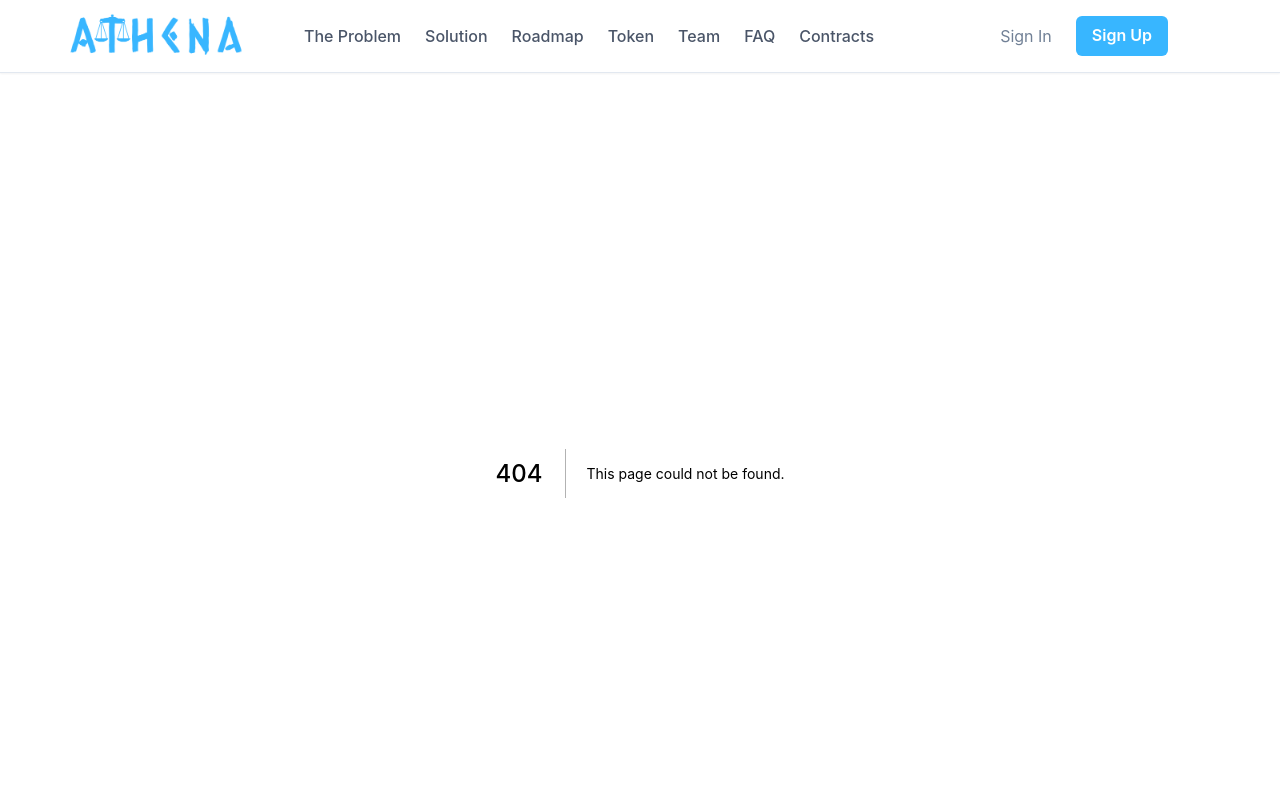
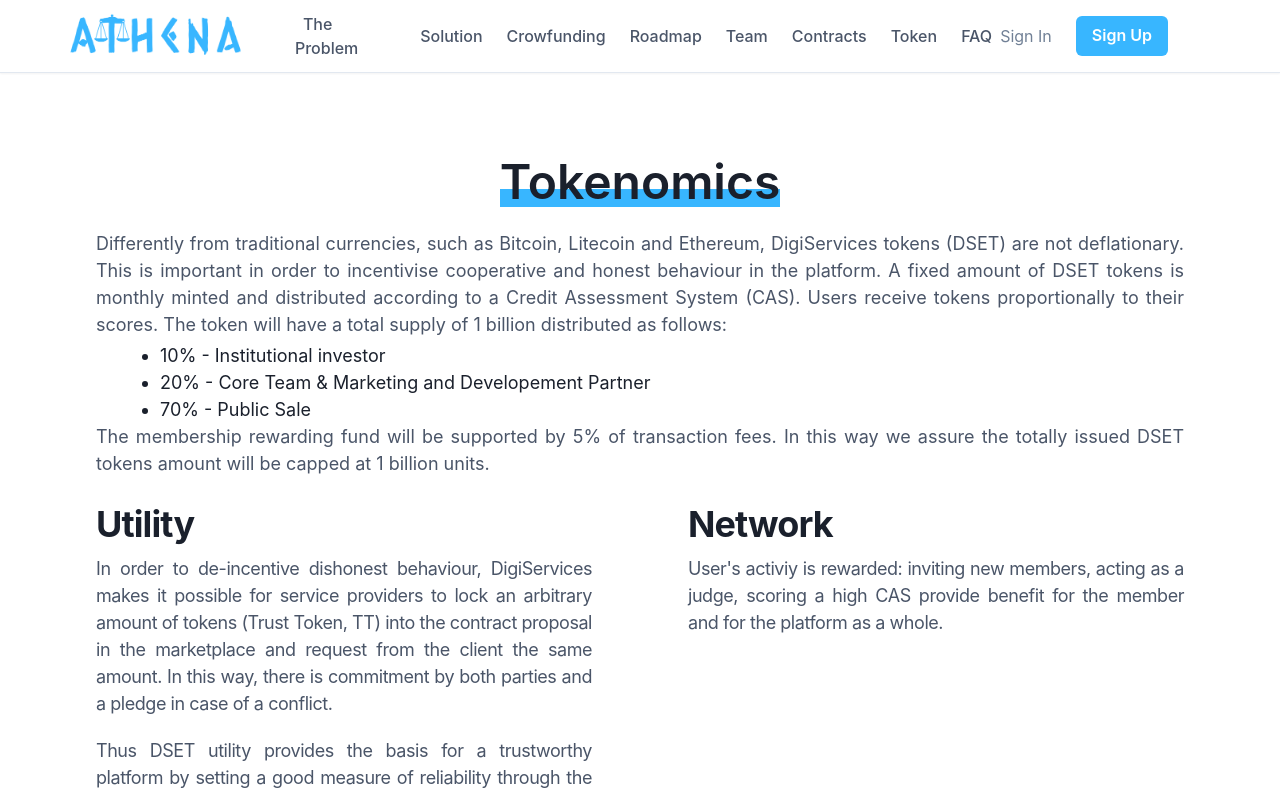
Before and after one commit to athena-labz/athena-frontend, a Next.js app: page /token in a window 1280 px wide. Before the commit this address had no page. Shown: the top 795 px of the page. Built offline with nearby package versions, Linux system fonts and the light colour scheme.

Commit message:
update styles

```diff
--- a/components/Header/index.tsx
+++ b/components/Header/index.tsx
@@ -11,9 +11,9 @@
   Icon,
   Link,
   Popover,
-    ButtonGroup ,
+  ButtonGroup,
   PopoverTrigger,
-    PopoverFooter ,
+  PopoverFooter,
   PopoverContent,
   useColorModeValue,
   useBreakpointValue,
@@ -29,7 +29,7 @@
   PopoverHeader,
   PopoverBody,
 } from '@chakra-ui/react';
-import { BiKey,BiLogOut } from "react-icons/bi";
+import { BiKey, BiLogOut } from "react-icons/bi";
 import {
   HamburgerIcon,
   CloseIcon,
@@ -37,15 +37,15 @@
   ChevronRightIcon,
   PhoneIcon,
 } from '@chakra-ui/icons';
-import { useState,useEffect } from 'react';
+import { useState, useEffect } from 'react';
 import Image from 'next/image';
 import { useRouter } from 'next/router'
 const Header: NextPage = () => {
   const { isOpen, onToggle } = useDisclosure();
   const router = useRouter()
-    const pathnames_not_scroll_header = ['/create-contract','/profile']
+  const pathnames_not_scroll_header = ['/create-contract', '/profile']
   const scroll_ = pathnames_not_scroll_header.indexOf(router.pathname) === -1;
-    const [state, setstate] = useState( scroll_ ? true:false)
+  const [state, setstate] = useState(scroll_ ? true : false)
   const [yPos, setYPos] = useState(0)
 
 
@@ -68,7 +68,7 @@
     <Box w="100%" >
       <Flex
         as={'header'}
-            pos={yPos > 70 && scroll_?"fixed" :"relative"}
+        pos={yPos > 70 && scroll_ ? "fixed" : "relative"}
         top="0"
         w={'full'}
         boxShadow={'sm'}
@@ -158,18 +158,6 @@
             marginRight="6rem"
             spacing={6}>
 
-            <Button
-               as={'a'}
-                bg={'#38b6ff'}
-                color={'white'}
-                href="/create-contract"
-                marginTop={1}
-                _hover={{
-                  bg: 'blue.400',
-                }}>
-              <Text marginRight="0.3rem"  marginLeft="0.5rem">Create a contract</Text>
-            </Button>
-
             <Popover >
               <PopoverTrigger >
                 <Button
@@ -185,26 +173,26 @@
                   }}>
 
                   <WrapItem>
-                      <Avatar name="John Smith"  bgColor="#38b6ff" size="sm" />
+                    <Avatar name="John Smith" bgColor="#38b6ff" size="sm" />
                   </WrapItem>
 
-                    <Text marginRight="0.3rem"  marginLeft="0.5rem">7.0000</Text>
+                  <Text marginRight="0.3rem" marginLeft="0.5rem">7.0000</Text>
 
                   <Text color="#38b6ff" fontWeight="700" > DSET </Text>
 
                 </Button>
               </PopoverTrigger>
 
-              <PopoverContent  w={"16rem"} _focus={{   boxShadow:"none"  }} >
+              <PopoverContent w={"16rem"} _focus={{ boxShadow: "none" }} >
                 <PopoverArrow />
                 <PopoverHeader pt={4} fontWeight="bold" border="0" fontSize={'lg'} color={'gray.800'}>
                   John Smith
                 </PopoverHeader>
-                <PopoverBody  display="flex" flexDirection="row">
+                <PopoverBody display="flex" flexDirection="row">
                   <Text fontWeight={600} color={'gray.500'}>
                     0xc4c16a645...b21a
                   </Text>
-                  <BiKey  style={{ color: "#1E88E5", fontSize: "1.5em" }} />
+                  <BiKey style={{ color: "#1E88E5", fontSize: "1.5em" }} />
                 </PopoverBody>
                 <Divider orientation="horizontal" />
                 <PopoverBody>
@@ -242,22 +230,27 @@
 
                       </Button>
                     </Stack>
-
                   </Box>
 
                 </PopoverBody>
+
                 <Divider orientation="horizontal" />
-                <PopoverBody color={'gray.600'} fontWeight="bold"  _hover = { { color: "#1E88E5" } }as="a" href="profile">
+
+                <PopoverBody color={'gray.600'} fontWeight="bold" _hover={{ color: "#1E88E5" }} as="a" href="/create-contract">
+                Create a contract
+                </PopoverBody>
+                <Divider orientation="horizontal" />
+                <PopoverBody color={'gray.600'} fontWeight="bold" _hover={{ color: "#1E88E5" }} as="a" href="profile">
                   Profile
                 </PopoverBody>
-                 <PopoverBody color={'gray.600'} fontWeight="bold"  _hover = { { color: "#1E88E5" } }as="a" href="#">
+                <PopoverBody color={'gray.600'} fontWeight="bold" _hover={{ color: "#1E88E5" }} as="a" href="#">
                   CAS History
                 </PopoverBody>
-                 <PopoverBody color={'gray.600'} fontWeight="bold"  _hover = { { color: "#1E88E5" } }as="a" href="#">
+                <PopoverBody color={'gray.600'} fontWeight="bold" _hover={{ color: "#1E88E5" }} as="a" href="#">
                   Rewards History
                 </PopoverBody>
                 <Divider orientation="horizontal" />
-                <PopoverBody textAlign="left" color={'gray.600'} fontWeight="bold" _hover = { { color: "#1E88E5" } } as="button" onClick={(e) => setstate(!state)}>
+                <PopoverBody textAlign="left" color={'gray.600'} fontWeight="bold" _hover={{ color: "#1E88E5" }} as="button" onClick={(e) => setstate(!state)}>
                   Logout
                 </PopoverBody>
 
@@ -281,7 +274,7 @@
   const popoverContentBgColor = useColorModeValue('white', 'gray.800');
 
   return (
-        <Stack direction={'row'} spacing={2} style={{alignItems:"center"}} >
+    <Stack direction={'row'} spacing={2} style={{ alignItems: "center" }} >
 
       {NAV_ITEMS.map((navItem) => (
         <Box key={navItem.label} >
@@ -431,38 +424,43 @@
 const NAV_ITEMS: Array<NavItem> = [
   {
     label: 'The Problem',
-        href:"/#problem"
+    href: "/#problem"
 
   },
   {
     label: 'Solution',
-        href:"/#solution"
+    href: "/#solution"
 
   },
   {
-        label: 'Roadmap',
-        href:"/#roadmap"
-
+    label: 'Crowfunding ',
+    href: ""
   },
   {
-        label: 'Token',
-        href:"/#token"
+    label: 'Roadmap',
+    href: "/#roadmap"
 
   },
   {
     label: 'Team',
-        href:'/#team'
+    href: '/#team'
+
+  },
+  {
+    label: 'Contracts',
+    href: "/contracts"
+  },
+   {
+    label: 'Token',
+    href: "/token"
 
   },
   {
     label: 'FAQ',
-        href:'/#faq'
+    href: '/#faq'
 
   },
-      {
-        label: 'Contracts',
-        href:"/contracts"
-      },
+
 
 ];
 export default Header
--- a/pages/api/contract.ts
+++ b/pages/api/contract.ts
@@ -17,7 +17,7 @@
             publisherCAS:20000,
             publisher_name:"Carlos Augusto",
             "relation_type": "distributed",
-            "privacy_type": "public",
+            "privacy_type": "PUBLIC",
             "publisher": "202cb962ac59075b964b07152d234b70",
             "collateral": [
                 {
@@ -200,8 +200,8 @@
             title:"Mountain Bike For Sale",
             publisherCAS:200000,
             publisher_name:"Mark Lavosier",
-            "relation_type": "distributed",
-            "privacy_type": "public",
+            "relation_type": "one-time",
+            "privacy_type": "PUBLIC",
             "publisher": "202cb962ac59075b964b07152d234b70",
             "collateral": [
                 {
@@ -353,7 +353,7 @@
             publisherCAS:3456522,
             publisher_name:"Edward Elric",
             "relation_type": "distributed",
-            "privacy_type": "public",
+            "privacy_type": "PUBLIC",
             "publisher": "202cb962ac59075b964b07152d234b70",
             "collateral": [
                 {
@@ -503,7 +503,7 @@
             publisherCAS:20000,
             publisher_name:"Eren Yeagar",
             "relation_type": "distributed",
-            "privacy_type": "public",
+            "privacy_type": "PUBLIC",
             "publisher": "202cb962ac59075b964b07152d234b70",
             "collateral": [
                 {
@@ -597,7 +597,7 @@
             publisherCAS:20000,
             publisher_name:"Mikasa Ackerman",
             "relation_type": "distributed",
-            "privacy_type": "public",
+            "privacy_type": "PUBLIC",
             "publisher": "202cb962ac59075b964b07152d234b70",
             "collateral": [
                 {
@@ -691,7 +691,7 @@
             publisherCAS:20000,
             publisher_name:"Levi Ackerman",
             "relation_type": "distributed",
-            "privacy_type": "public",
+            "privacy_type": "PUBLIC",
             "publisher": "202cb962ac59075b964b07152d234b70",
             "collateral": [
                 {
--- a/pages/contract/[slug].tsx
+++ b/pages/contract/[slug].tsx
@@ -233,7 +233,7 @@
                     </Flex>
                   </Box>
                   <Button w="300px" colorScheme="blue" py={6}>
-                    PURCHASE
+                  AGREE AND SIGN
                   </Button>
 
                 </Stack>
--- /dev/null
+++ b/pages/token.tsx
@@ -0,0 +1,159 @@
+import {
+    Box,
+    Button,
+    chakra,
+    Heading,
+    Stack,
+    Flex,
+    Center,
+    SimpleGrid,
+    Text,
+    UnorderedList,
+    ListItem,
+    useColorModeValue,
+  } from "@chakra-ui/react";
+
+  import { GiCoins, GiHandOk, GiChart } from "react-icons/gi";
+
+  export default function TokenSection() {
+    return (
+      <Box   >
+
+        <Flex
+          p={16}
+          paddingBottom={0}
+          style={{ textAlign: "center", scrollMarginTop: 50 }} id="token" pt={0}
+          w="full"
+          justifyContent="center"
+          alignItems="center"
+        >
+          <Box
+            px={8}
+            py={20}
+            mx="auto"
+          >
+            <Box >
+              <Heading
+                fontWeight={600}
+                paddingBottom={5}
+                fontSize={{ base: '3xl', sm: '4xl', lg: '5xl' }}>
+                <Text
+                  paddingBottom={0}
+                  as={'span'}
+                  position={'relative'}
+                  _after={{
+                    content: "''",
+                    width: 'full',
+                    height: '30%',
+                    position: 'absolute',
+                    bottom: 1,
+                    left: 0,
+                    bg: '#38b6ff',
+                    zIndex: -1,
+                  }}>
+                  Tokenomics
+                </Text>
+
+              </Heading>
+            </Box>
+            <Box order={{ base: 0, md: 2 }}>
+              <chakra.p
+                mb={1}
+                textAlign={{ base: "justify", sm: "justify" }}
+                color={useColorModeValue("gray.600", "gray.400")}
+                fontSize={{ md: "lg" }}
+              >
+                Differently from traditional currencies, such as Bitcoin, Litecoin and Ethereum, DigiServices tokens (DSET) are not deflationary. This is important in order to incentivise cooperative and honest behaviour in the platform. A fixed amount of DSET tokens is monthly minted and distributed according to a Credit Assessment System (CAS).
+                Users receive tokens proportionally to their scores. The token will have a total supply of 1 billion distributed as follows:
+              </chakra.p>
+
+
+              <UnorderedList paddingLeft="3rem">
+                <ListItem fontSize="lg" textAlign={"left"}> 10% - Institutional investor</ListItem>
+                <ListItem fontSize="lg" textAlign={"left"}> 20% - Core Team {"&"} Marketing and Developement Partner</ListItem>
+                <ListItem fontSize="lg" textAlign={"left"}> 70% - Public Sale</ListItem>
+              </UnorderedList>
+
+              <chakra.p
+                mb={5}
+                textAlign={{ base: "justify", sm: "justify" }}
+                color={useColorModeValue("gray.600", "gray.400")}
+                fontSize={{ md: "lg" }}
+              >
+                The membership rewarding fund will be supported by 5% of transaction fees. In this way we assure the totally issued DSET tokens amount will be capped at 1 billion units.
+              </chakra.p>
+
+
+            </Box>
+            <SimpleGrid
+              alignItems="start"
+              columns={{ base: 1, md: 2 }}
+              mb={0}
+              spacingY={{ base: 10, md: 32 }}
+              spacingX={{ base: 10, md: 24 }}
+            >
+              <Box>
+                <Text
+                  mb={1}
+                  fontSize={{ base: "2xl", md: "4xl" }}
+                  fontWeight="bold"
+                  letterSpacing="tight"
+                  textAlign={{ base: "center", md: "left" }}
+                  position={'relative'}
+                >
+                  Utility
+                </Text>
+
+                <chakra.p
+                  mb={5}
+                  letterSpacing="tight"
+                  textAlign={{ base: "justify", sm: "justify" }}
+                  color={useColorModeValue("gray.600", "gray.400")}
+                  fontSize={{ md: "lg" }}
+                >
+                  In order to de-incentive dishonest behaviour, DigiServices makes it possible for service providers to lock an arbitrary amount of tokens (Trust Token, TT) into the contract proposal in the marketplace and request from the client the same amount.
+                  In this way, there is commitment by both parties and a pledge in case of a conflict.
+                </chakra.p>
+
+                <chakra.p
+                  mb={5}
+                  letterSpacing="tight"
+                  textAlign={{ base: "justify", sm: "justify" }}
+                  color={useColorModeValue("gray.600", "gray.400")}
+                  fontSize={{ md: "lg" }}
+                >
+                  Thus DSET utility provides the basis for a trustworthy platform by setting a good measure of reliability through the CAS (Credit Assessment System);furthermore it is an important element for the decentralized voting mechanism about the platform development.
+                </chakra.p>
+
+              </Box>
+
+              <Box order={{ base: 0, md: 2 }}>
+                <Text
+                  mb={1}
+                  fontSize={{ base: "2xl", md: "4xl" }}
+                  fontWeight="bold"
+                  letterSpacing="tight"
+                  textAlign={{ base: "center", md: "left" }}
+                  position={'relative'}
+                >
+                  Network
+                </Text>
+                <chakra.p
+                  mb={0}
+                  letterSpacing="tight"
+                  textAlign={{ base: "justify", sm: "justify" }}
+                  color={useColorModeValue("gray.600", "gray.400")}
+                  fontSize={{ md: "lg" }}
+                >
+                  User{"'"}s activiy is rewarded: inviting new members, acting as a judge, scoring a high CAS provide benefit for the member and for the platform as a whole.
+                </chakra.p>
+
+              </Box>
+
+            </SimpleGrid>
+
+          </Box>
+        </Flex>
+      </Box>
+    );
+  }
--- a/types/contract.ts
+++ b/types/contract.ts
@@ -47,7 +47,7 @@
         }
     ],
     title:string,
-    publisher_name?:string;
+    publisher_name:string;
     resolutions?: string[ ],
     roles: number,
     role_map?: [
```
Also changed, not shown: components/SearchSection/index.tsx (+4 -62 lines), pages/contracts.tsx (+27 -61 lines), pages/index.tsx (+9 -9 lines). Lines whose indentation alone changed are shown as unchanged.
